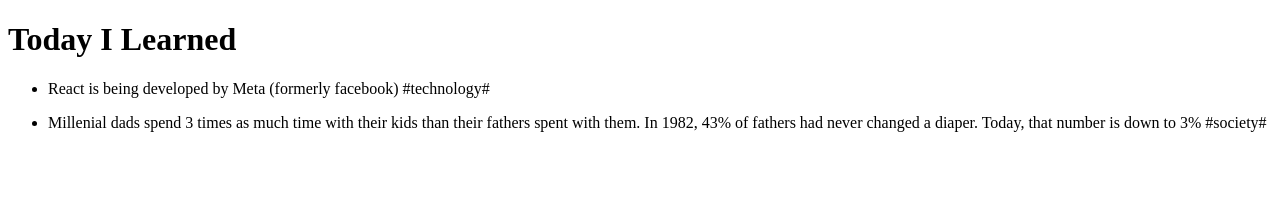
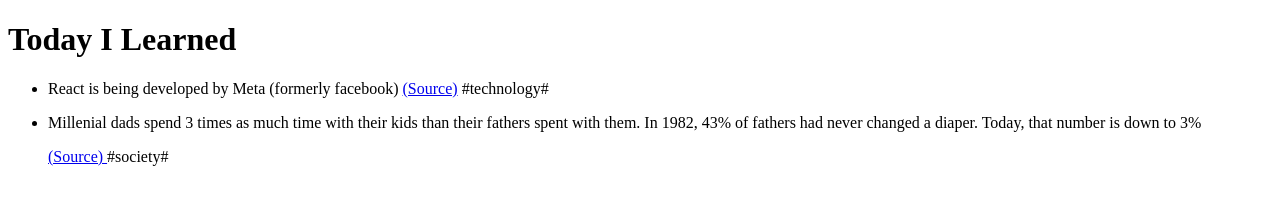
Before and after one commit to RachanaDevi/Today-I-Learned-App, a plain HTML site: page index.html in a window 1280 px wide. Drawn offline with Linux system fonts and the light colour scheme.

Commit message:
Rachana | Add anchor link with target to open in new tab

```diff
--- a/index.html
+++ b/index.html
@@ -13,16 +13,22 @@
         <li>
             <p>
                 React is being developed by Meta (formerly facebook)
+                <a href="https://opensource.fb.com" target="_blank">(Source)</a>
+                <!-- put _blank to open it in new tab -->
                 <span>#technology#</span>
             </p>
         </li>
         <li>
             <p>
+                Millenial dads spend 3 times as much time with their kids than their fathers spent with them. In 1982,
+                43%
+                of fathers
+                had never changed a diaper. Today, that number is down to 3%
+            </p>
+            <a href="https://www.mother.ly/parenting/millenial-dads-spend-more-time-with-their-kids" target="_blank">
+                (Source)
+            </a>
 
-            </p>
-            Millenial dads spend 3 times as much time with their kids than their fathers spent with them. In 1982, 43%
-            of fathers
-            had never changed a diaper. Today, that number is down to 3%
             <span>#society#</span>
         </li>
     </ul>
```
